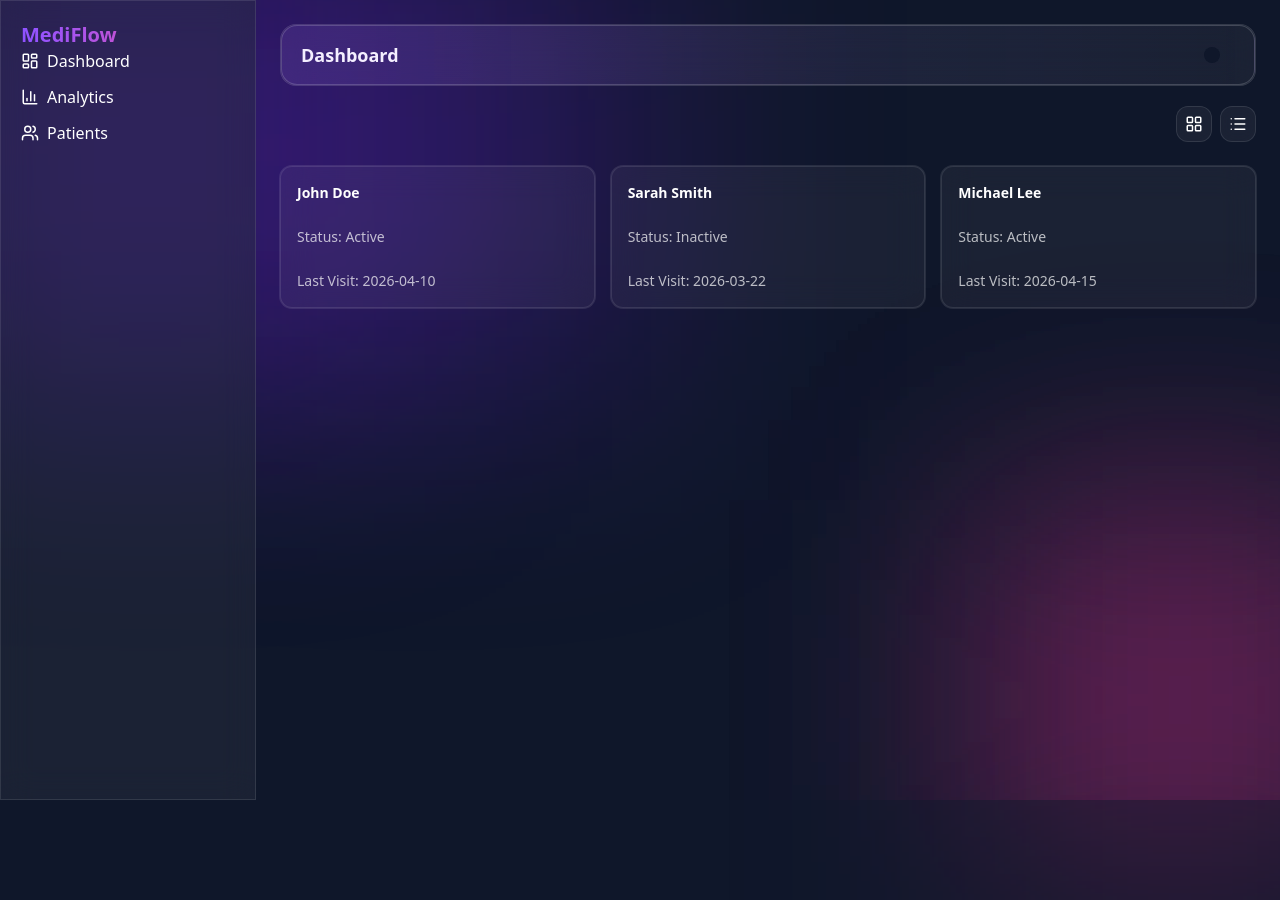
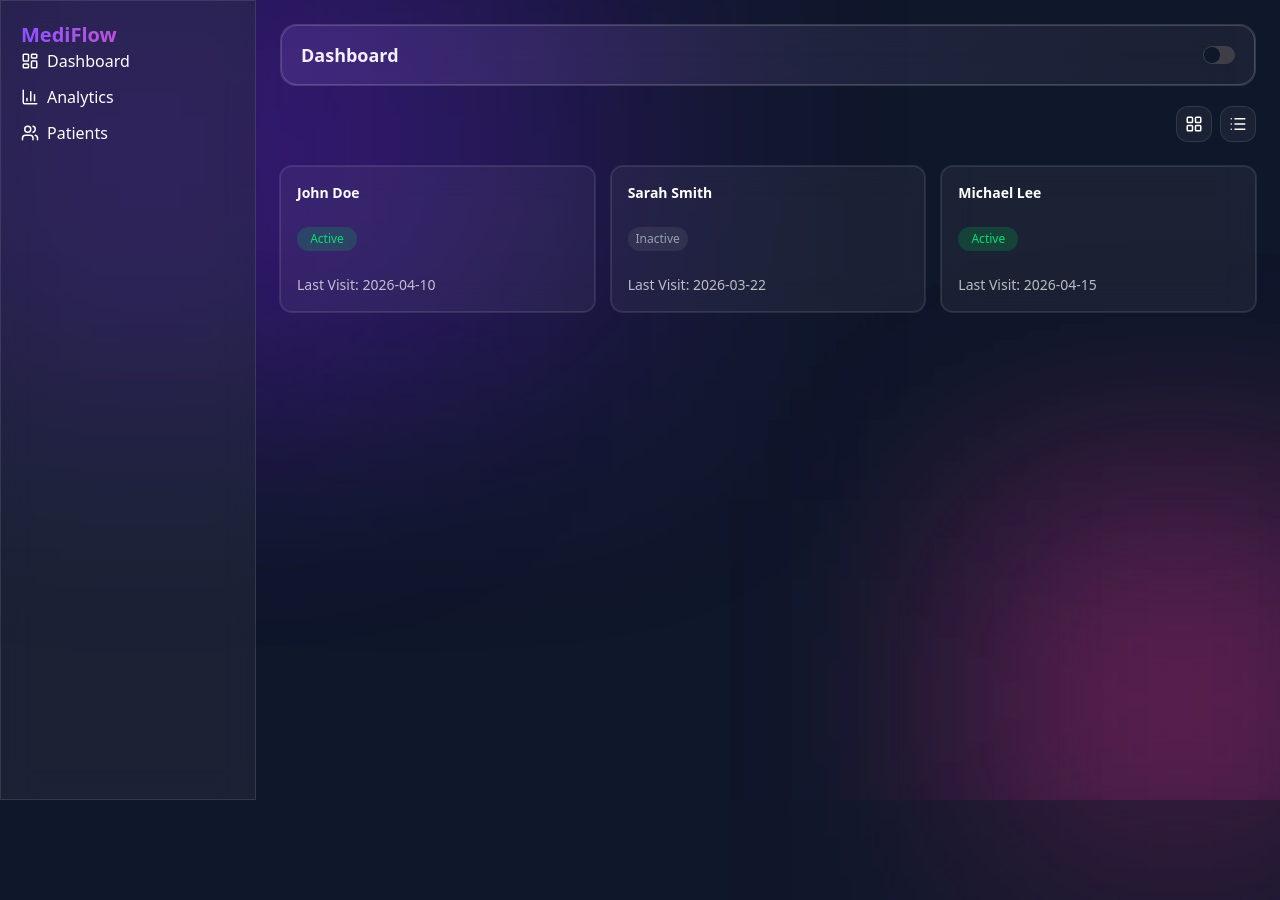
Before and after one commit to lalman-dev/mediflow, a Next.js app: page /patients in a window 1280 px wide. Shown: the top 900 px of the page. Built offline with nearby package versions, Linux system fonts and the light colour scheme.

Commit message:
feat(ui): increase visibility of toggle switch

```diff
--- a/components/theme-toggle.tsx
+++ b/components/theme-toggle.tsx
@@ -15,9 +15,11 @@ export function ThemeToggle() {
   if (!mounted) return null;
 
   return (
-    <Switch
-      checked={theme === "dark"}
-      onCheckedChange={() => setTheme(theme === "dark" ? "light" : "dark")}
-    />
+    <div className="bg-zinc-700 rounded-2xl flex justify-center">
+      <Switch
+        checked={theme === "dark"}
+        onCheckedChange={() => setTheme(theme === "dark" ? "light" : "dark")}
+      />
+    </div>
   );
 }
--- a/features/patients/components/patient-grid.tsx
+++ b/features/patients/components/patient-grid.tsx
@@ -7,13 +7,13 @@ import { motion } from "framer-motion";
 export function PatientGrid() {
   return (
     <motion.div
-      whileHover={{ y: -4 }}
-      transition={{ type: "spring", stiffness: 200 }}
       layout
       className="grid grid-cols-1 sm:grid-cols-2 lg:grid-cols-3 gap-4"
     >
       {patients.map((patient) => (
         <motion.div
+          whileHover={{ y: -4 }}
+          transition={{ type: "spring", stiffness: 200 }}
           key={patient.id}
           layout
           initial={{ opacity: 0, scale: 0.9 }}
@@ -22,7 +22,15 @@ export function PatientGrid() {
           <Card className="glass p-4 space-y-2">
             <h3 className="font-semibold">{patient.name}</h3>
 
-            <p className="text-sm opacity-70">Status: {patient.status}</p>
+            <span
+              className={`px-2 py-1 w-15 flex items-center justify-center rounded-full text-xs ${
+                patient.status === "Active"
+                  ? "bg-green-500/20 text-green-400"
+                  : "bg-gray-500/20 text-gray-400"
+              }`}
+            >
+              {patient.status}
+            </span>
 
             <p className="text-sm opacity-70">
               Last Visit: {patient.lastVisit}
```
